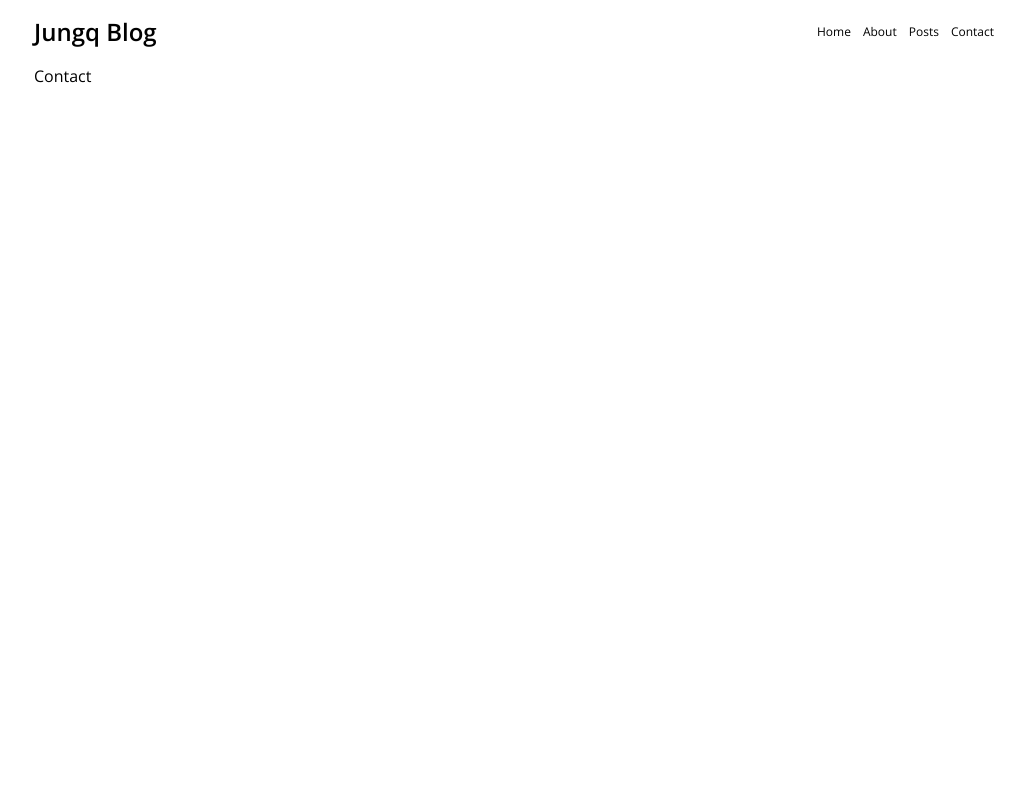
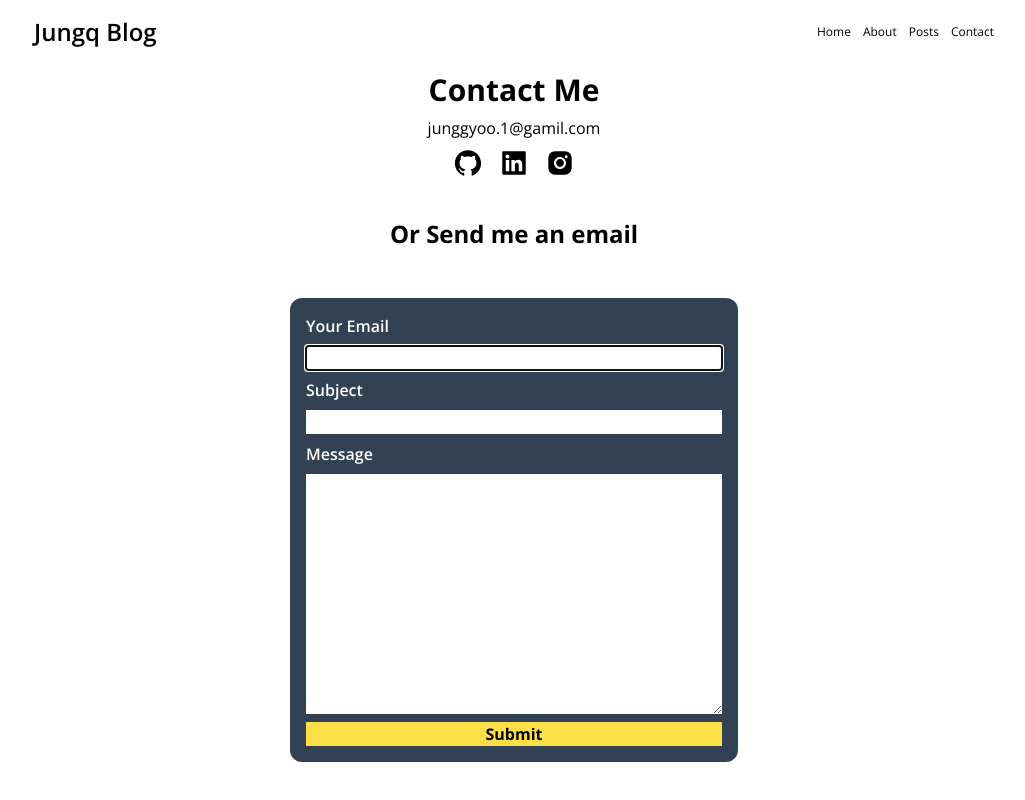
Before and after one commit to junggyoo/my-blog-app, a Next.js app: page /contact in a window 1280 px wide. Shown: the whole page, without its empty margins (126-1151 px from the left). Built offline with nearby package versions, Linux system fonts and the light colour scheme.

Commit message:
feat: Contact 페이지 UI 추가

```diff
--- /dev/null
+++ b/src/app/contact/components/ContactForm.tsx
@@ -0,0 +1,92 @@
+'use client';
+
+import { useState } from 'react';
+
+import Banner, { BannerData } from '@/app/posts/components/Banner';
+
+type Form = {
+  from: string;
+  subject: string;
+  message: string;
+};
+
+export default function ContactForm() {
+  const [form, setForm] = useState<Form>({
+    from: '',
+    subject: '',
+    message: '',
+  });
+  const [banner, setBanner] = useState<BannerData | null>(null);
+
+  const handleInputChange = (
+    e: React.ChangeEvent<HTMLInputElement | HTMLTextAreaElement>
+  ) => {
+    setForm({ ...form, [e.target.name]: e.target.value });
+  };
+
+  const handleSubmit = (e: React.FormEvent<HTMLFormElement>) => {
+    e.preventDefault();
+    console.log(form);
+    setBanner({
+      message: '성공적으로 전송되었습니다.',
+      status: 'success',
+    });
+    setTimeout(() => {
+      setBanner(null);
+    }, 3000);
+  };
+
+  return (
+    <section className="w-full max-w-md">
+      {banner && <Banner banner={banner} />}
+      <form
+        className="w-full flex flex-col gap-2 my-4 p-4 bg-slate-700 rounded-xl text-white"
+        onSubmit={handleSubmit}
+      >
+        <label className="font-semibold" htmlFor="from">
+          Your Email
+        </label>
+        <input
+          className="text-black"
+          type="email"
+          id="from"
+          name="from"
+          value={form.from}
+          onChange={handleInputChange}
+          required
+          autoFocus
+        />
+        <label className="font-semibold" htmlFor="subject">
+          Subject
+        </label>
+        <input
+          className="text-black"
+          type="text"
+          id="subject"
+          name="subject"
+          value={form.subject}
+          onChange={handleInputChange}
+          required
+        />
+        <label className="font-semibold" htmlFor="message">
+          Message
+        </label>
+        <textarea
+          className="font-semibold text-black"
+          id="message"
+          name="message"
+          value={form.message}
+          onChange={handleInputChange}
+          required
+          rows={10}
+        />
+        <button
+          className="bg-yellow-300 text-black font-bold hover:bg-yellow-400"
+          type="submit"
+        >
+          Submit
+        </button>
+      </form>
+    </section>
+  );
+}
--- a/src/app/contact/page.tsx
+++ b/src/app/contact/page.tsx
@@ -1,7 +1,42 @@
+import { AiFillGithub, AiFillInstagram, AiFillLinkedin } from 'react-icons/ai';
+
+import ContactForm from './components/ContactForm';
+
+const LINKS = [
+  {
+    icon: <AiFillGithub />,
+    url: 'https://github.com/junggyoo',
+  },
+  {
+    icon: <AiFillLinkedin />,
+    url: 'https://www.linkedin.com/in/%EC%A0%95%EA%B7%9C-%EB%B0%B0-529644251',
+  },
+  {
+    icon: <AiFillInstagram />,
+    url: 'https://www.instagram.com/juuuuungq',
+  },
+];
+
 export default function ContactPage() {
   return (
-    <main>
-      <h1>Contact</h1>
+    <main className="flex flex-col items-center">
+      <h2 className="text-3xl font-bold my-2">Contact Me</h2>
+      <p>junggyoo.1@gamil.com</p>
+      <ul className="flex gap-4 my-2">
+        {LINKS.map(({ icon, url }) => (
+          <a
+            className="text-3xl hover:text-yellow-400"
+            key={url}
+            href={url}
+            target="_blank"
+            rel="noreferrer"
+          >
+            {icon}
+          </a>
+        ))}
+      </ul>
+      <h2 className="text-2xl font-bold my-8">Or Send me an email</h2>
+      <ContactForm />
     </main>
   );
 }
--- /dev/null
+++ b/src/app/posts/components/Banner.tsx
@@ -0,0 +1,22 @@
+export type BannerData = {
+  message: string;
+  status: 'success' | 'error';
+};
+
+export default function Banner({
+  banner: { message, status },
+}: {
+  banner: BannerData;
+}) {
+  const isSuccess = status === 'success';
+  const icon = isSuccess ? '✅' : '❌';
+  return (
+    <p
+      className={`p-2 rounded-xl w-full text-center ${
+        isSuccess ? 'bg-green-300' : 'bg-red-300'
+      }`}
+    >
+      {`${icon} ${message}`}
+    </p>
+  );
+}
```
